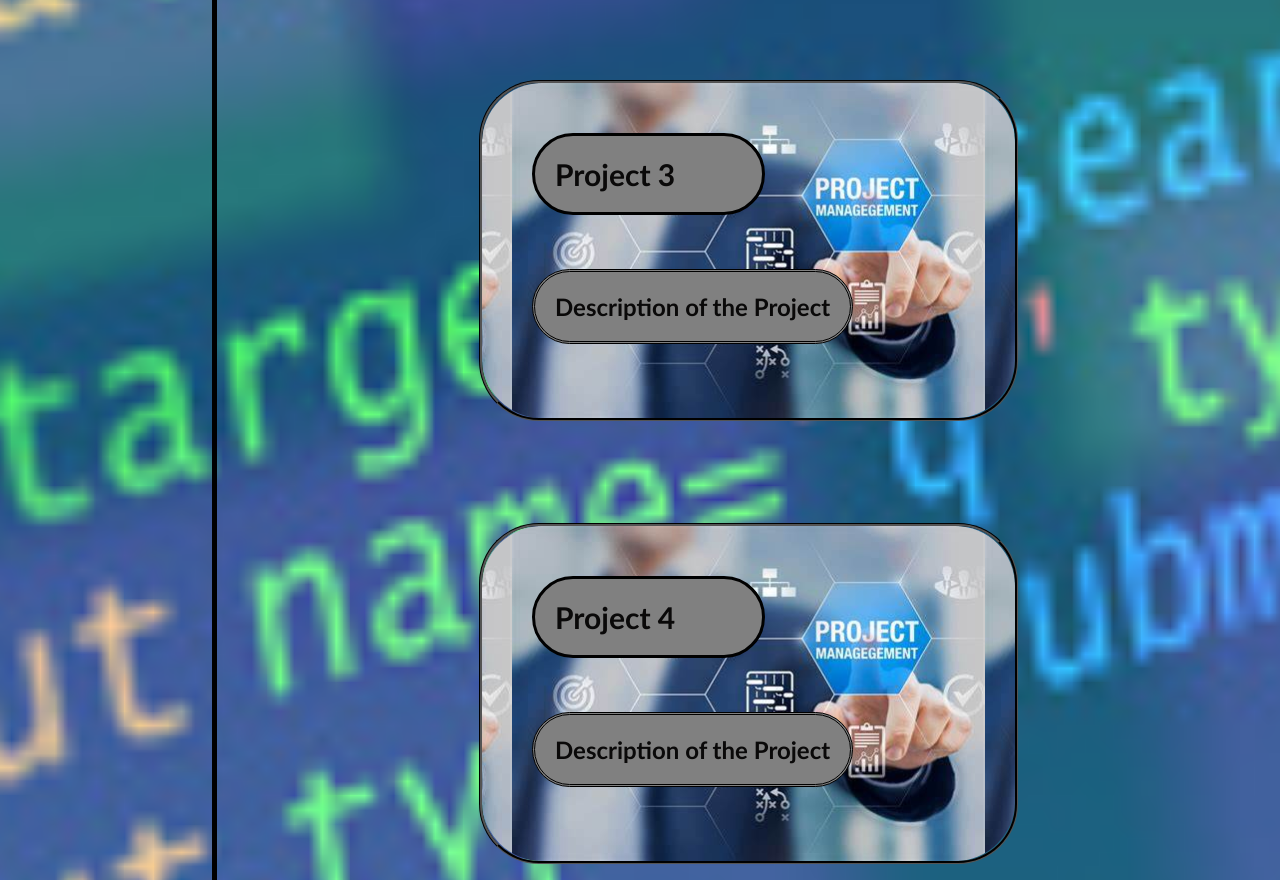
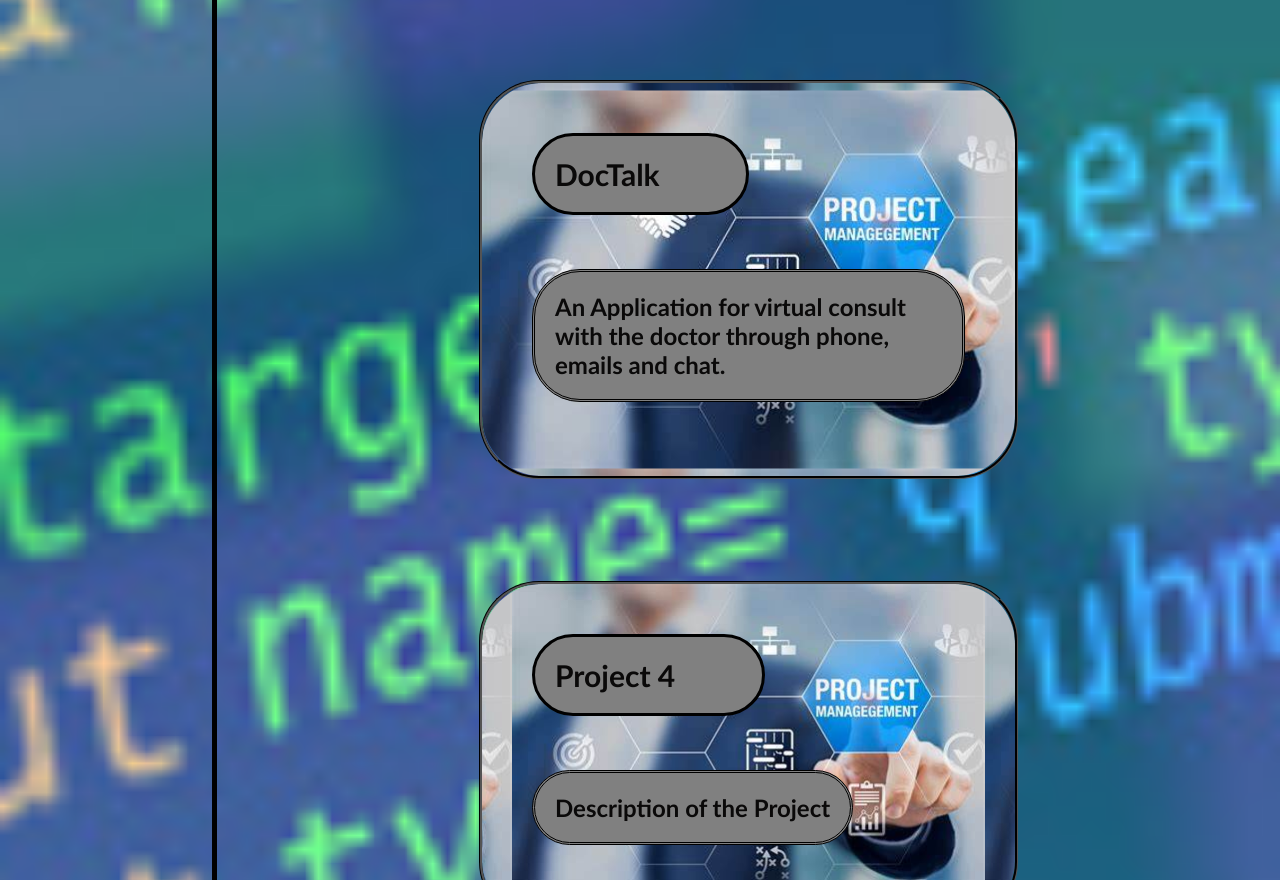
Before and after one commit to sehrishkhan336/Portfolio-Sehrish-Khan, a plain HTML site: page index.html in a window 1280 px wide. Shown: the part 2220-3100 px from the top of the page. Drawn offline with Linux system fonts and the light colour scheme.

Commit message:
added new project

```diff
--- a/index.html
+++ b/index.html
@@ -52,8 +52,8 @@
               <p>An application for the user to select </p>
             </div>
             <div class="project-item">
-              <h3>Project 3</h3>
-              <p>Description of the Project</p>
+              <h3>DocTalk</h3>
+              <p>An Application for virtual consult with the doctor through phone, emails and chat.</p>
             </div>
             <div class="project-item">
               <h3>Project 4</h3>
```
